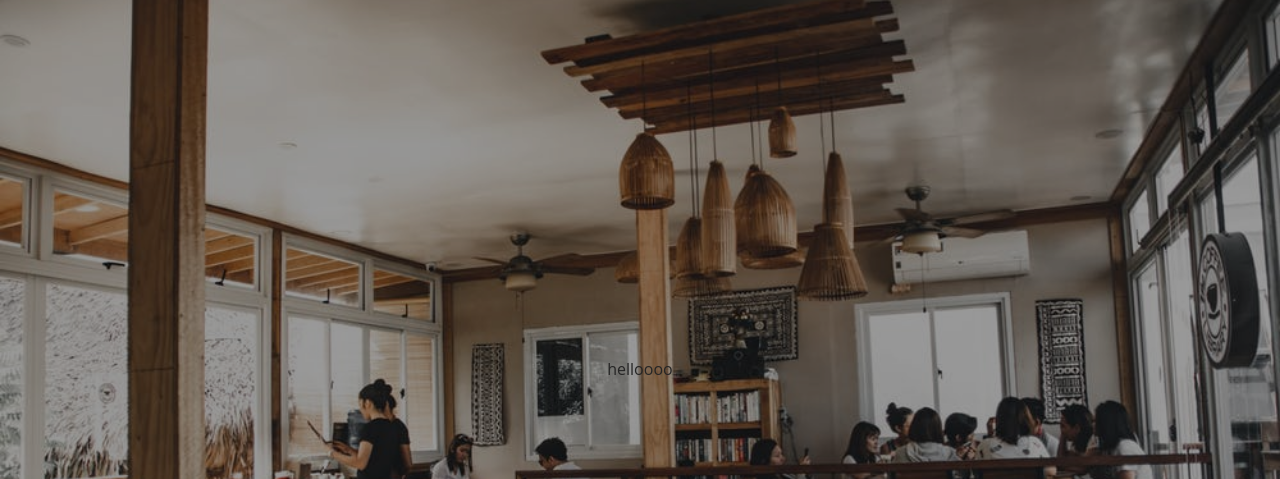
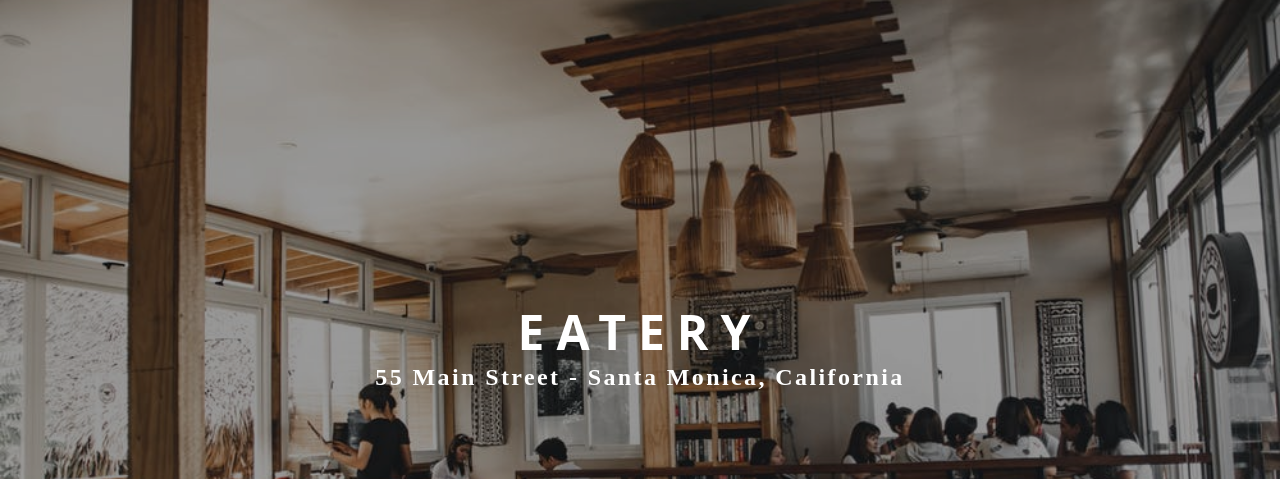
Before and after one commit to eneax/gatsby-restaurant, a Gatsby site: page / in a window 1280 px wide. Shown: the part 321-800 px from the top of the page. Built offline with nearby package versions, Linux system fonts and the light colour scheme; Gatsby itself is replaced by a stand-in of ours.

Commit message:
Create Banner component

```diff
--- a/src/pages/index.js
+++ b/src/pages/index.js
@@ -2,14 +2,14 @@ import React from "react"
 
 import Layout from "../components/layout"
 import SEO from "../components/seo"
-import { HomeHeader } from '../utils'
+import { HomeHeader, Banner } from '../utils'
 import img from '../images/bcg/homeBcg.jpeg'
 
 const IndexPage = () => (
   <Layout>
     <SEO title="Home" keywords={[`gatsby`, `application`, `react`]} />
     <HomeHeader img={img}>
-      helloooo
+      <Banner title='eatery' subtitle='55 main street - Santa Monica, California' />
     </HomeHeader>
   </Layout>
 )
--- /dev/null
+++ b/src/utils/Banner.js
@@ -0,0 +1,43 @@
+import React from 'react'
+import styled from 'styled-components'
+import { styles } from '../utils'
+
+export default function Banner({ title, subtitle, children }) {
+  return (
+    <BannerWrapper>
+      <h1 className='title'>{title}</h1>
+      <h3 className='subtitle'>{subtitle}</h3>
+      {children}
+    </BannerWrapper>
+  )
+}
+
+
+const BannerWrapper = styled.div`
+  margin-bottom: 3rem;
+  text-align: center;
+
+  .title {
+    color: ${styles.colors.mainWhite};
+    font-size: 3rem;
+    text-transform: uppercase;
+    ${styles.letterSpacing({
+      spacing: '.75rem'
+    })};
+  }
+  .subtitle {
+    color: ${styles.colors.mainWhite};
+    ${styles.textSlanted};
+    ${styles.letterSpacing({
+      spacing: '.15rem'
+    })};
+    font-size: 1.5rem;
+    text-transform: capitalize;
+  }
+`
+
+
+Banner.defaultProps = {
+  title: 'Default Title',
+  subtitle: 'Default Subtitle'
+}
--- a/src/utils/index.js
+++ b/src/utils/index.js
@@ -1,4 +1,5 @@
 import * as styles from './styles'
 import { HomeHeader, PageHeader } from './Header'
+import Banner from './Banner'
 
-export { styles, HomeHeader, PageHeader }
+export { styles, HomeHeader, PageHeader, Banner }
--- a/src/utils/styles.js
+++ b/src/utils/styles.js
@@ -15,3 +15,9 @@ export const transObject = ({
 }) => {
   return `transition: ${property} ${time} ${type}`
 }
+
+export const letterSpacing = ({ spacing = '0.1rem' }) => {
+  return `letter-spacing:${spacing}`
+}
+
+export const textSlanted = `font-family:'Caveat', cursive;`
```
